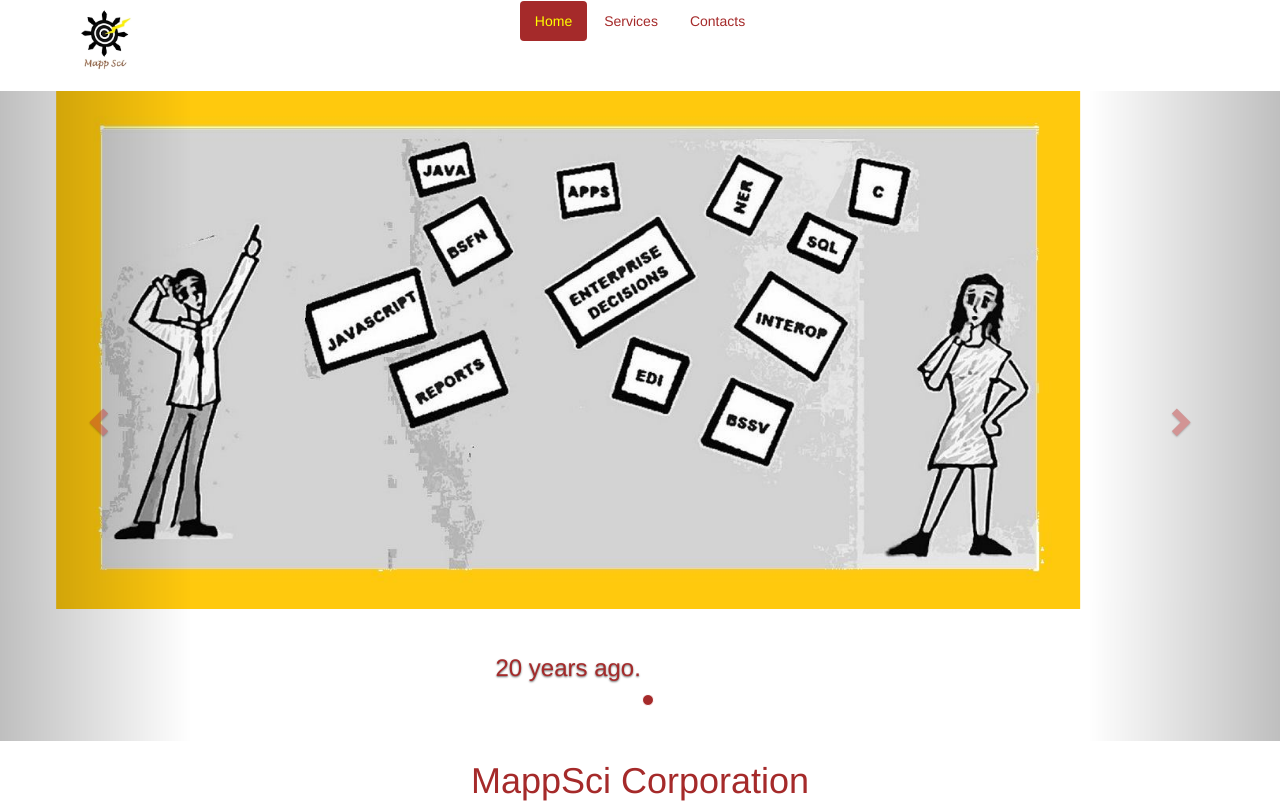
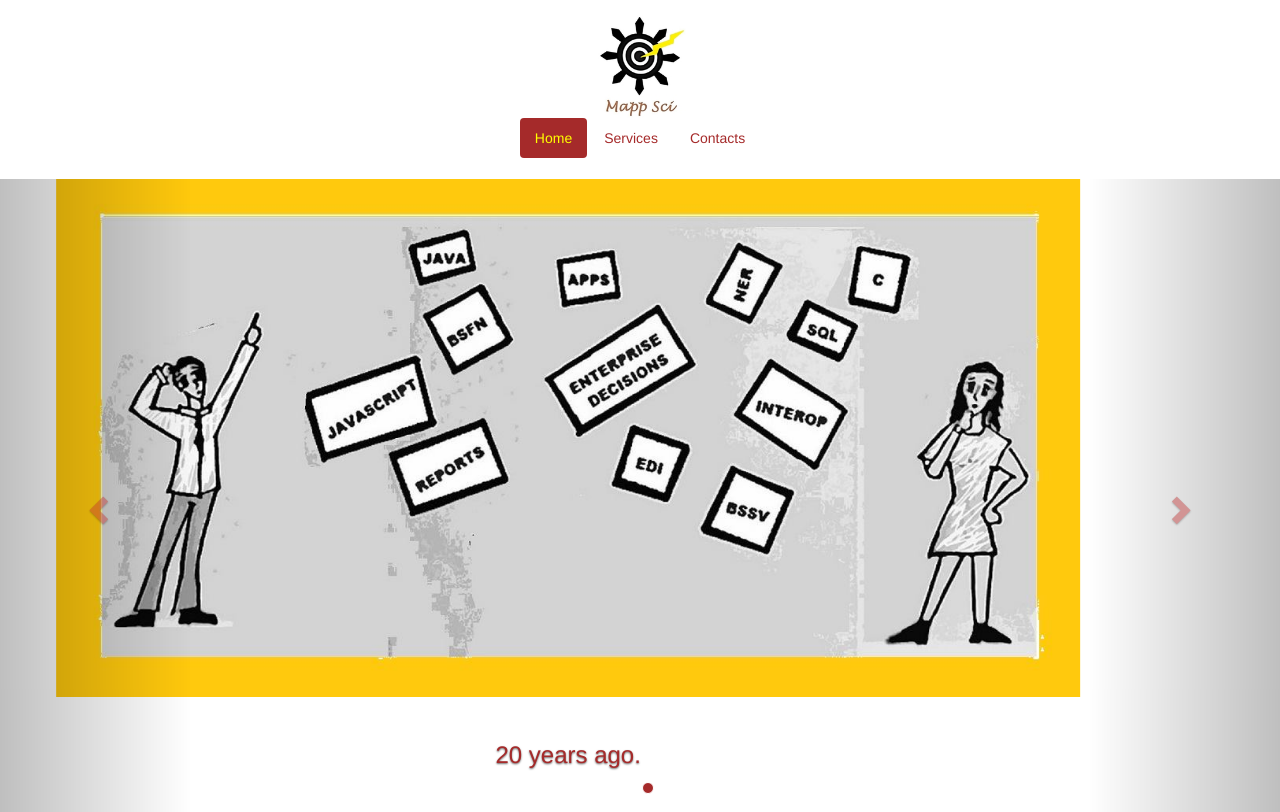
Before and after one commit to Jdeje002/MappSciSite1, a plain HTML site: page index.html in a window 1280 px wide. Shown: the top 812 px of the page. Drawn offline with nearby package versions, Linux system fonts and the light colour scheme.

Commit message:
Added logo at the top

```diff
--- a/index.html
+++ b/index.html
@@ -17,13 +17,11 @@
 
 		<!-- Image and text -->
 		<nav class="navbar container">
+			<a  class="nav nav-pills center-pills" href="#home">
+				<img height="10%" width="10%" src="LogoFromJan.png" alt="">
+			</a>
 				<div class="row">
-					<div class="col-md-1">
-						<a  class="nav ml-auto" href="#home">
-							<img height="100%" width="100%" src="LogoFromJan.png" alt="">
-						</a>
-					</div>
-					<div class="col-md-10">
+					<div class="col-md-12">
 						<ul class="nav nav-pills center-pills">
 							<li class="active"><a data-toggle="pill" href="#home">Home</a></li>
 							<li><a data-toggle="pill" href="#services">Services</a></li>
```
